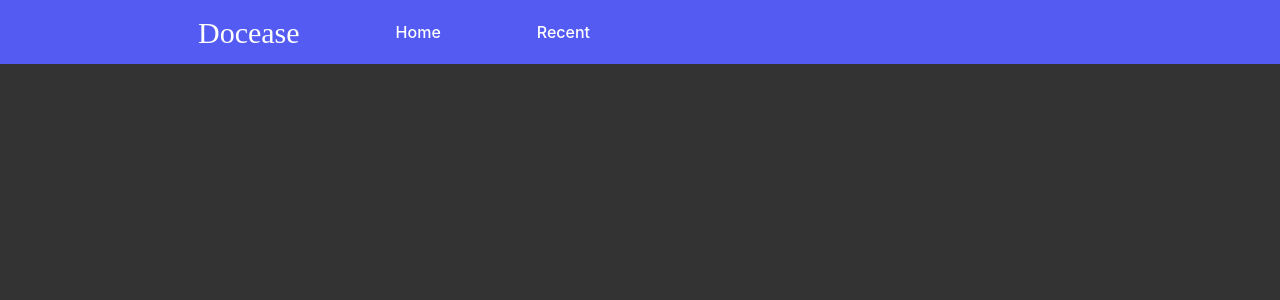
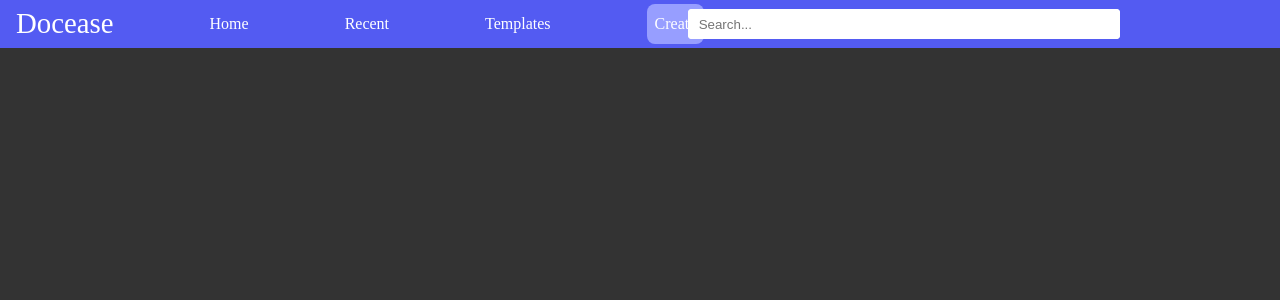
Before and after one commit to DavichoX/docease-client, a React (Vite) app: page / in a window 1280 px wide. Shown: the top 300 px of the page. Built offline with nearby package versions, Linux system fonts and the light colour scheme.

Commit message:
advancing the navbar

```diff
--- a/src/App.css
+++ b/src/App.css
@@ -5,13 +5,9 @@
 }
 
 #root {
-  width: 100vw;
-  height: 100vh;
+  min-width: 100%;
+  min-height: 100vh;
   text-align: center;
   margin: 0 auto;
+  padding: 0;
 }
-
-body{
-  background-color: #333;
-  height: 100%;
-}
--- a/src/index.css
+++ b/src/index.css
@@ -11,7 +11,7 @@
   text-rendering: optimizeLegibility;
   -webkit-font-smoothing: antialiased;
   -moz-osx-font-smoothing: grayscale;
-  -good-color: #646cff
+  --good-color: #646cff
 }
 
 a {
@@ -25,10 +25,14 @@ a:hover {
 
 body {
   margin: 0;
+  min-height: 100vh;
   display: flex;
-  min-width: 100vh;
-  min-height: 100vh;
-  overflow: scroll;
+  width: 100%;
+  overflow-x: hidden;
+  background-attachment: fixed;
+  background-color: #333;
+  font-family:"Cascadia Code", cursive;
+
 }
 
 h1 {
--- a/src/modules/core/components/HomeWPNav.jsx
+++ b/src/modules/core/components/HomeWPNav.jsx
@@ -33,7 +33,7 @@ function HomeWPNav() {
                         <div className="nav-items">
                             <Item
                                 clase1={"listitem home-button-wrapper"}
-                                clase2={"home-button-container"}
+                                clase2={"home-button-container item-container"}
                                 clase3={"home-button"}
                                 clase4={"presentation"}
                                 presentation={"Home"}
@@ -41,16 +41,40 @@ function HomeWPNav() {
                             />
                             <Item
                                 clase1={"listitem recent-button-wrapper"}
-                                clase2={"recent-button-container"}
+                                clase2={"recent-button-container item-container"}
                                 clase3={"recent-button"}
                                 clase4={"presentation"}
                                 presentation={"Recent"}
                                 link={"recent"}
                             />
+                            <Item
+                                clase1={"listitem templates-button-wrapper"}
+                                clase2={"templates-button-container item-container"}
+                                clase3={"templates-button"}
+                                clase4={"presentation"}
+                                presentation={"Templates"}
+                                link={"templates"}
+                            />
+                            <Item
+                                clase1={"listitem create-button-wrapper"}
+                                clase2={"create-button-container item-container"}
+                                clase3={"create-button"}
+                                clase4={"presentation"}
+                                presentation={"Create"}
+                                link={"create"}
+                            />
                         </div>
                     </div>
+
                     <div className="right-menu">
-
+                        <div className="search-bar-wrapper">
+                            <div className="search-bar-container">
+                                <div className="search-bar">
+                                    <span></span>
+                                    <input type="text" placeholder="Search..." />
+                                </div>
+                            </div>
+                        </div>
                     </div>
                 </nav>
             </header>
--- a/src/modules/core/components/NavStyles.css
+++ b/src/modules/core/components/NavStyles.css
@@ -1,41 +1,30 @@
+@import url("./left-menu.css");
+@import url("./right-menu.css");
+
 header{
-    display: flex;
-    flex-direction: row;
+    width:100%;
+    display:flex;
+    min-height: 48px;
     background-color: #535bf2;
-    height: 8%;
 }
 
 nav{
     width: 100%;
     display: flex;
     flex-direction: row;
-    justify-content: space-around;
+    justify-content: space-between;
+    padding: 0 1rem;
 }
 
-.left-menu{
-    display: flex;
+
+@media (max-width: 768px){
+    nav{
+        flex-direction: column;
+    }
+    .nav-items{
+        margin: 0;
+    }
+    .listitem{
+        margin: 0.5rem 0;
+    }
 }
-
-.navigation-home-logo{
-    display: flex;
-    flex-direction: row;
-    align-items: center;
-    justify-content: center;
-    font-size: 30px;
-    font-family: Symbol;
-    font-weight: bolder;
-}
-
-.nav-items{
-    display: flex;
-    flex-direction: row;
-    justify-content: space-around;
-    align-items: center;
-    width: 100%;
-    height: 100%;
-    margin: 0 3em;
-}
-
-.listitem{
-    margin: 0 3em;
-}
--- /dev/null
+++ b/src/modules/core/components/left-menu.css
@@ -0,0 +1,44 @@
+.left-menu{
+    display: flex;
+    width: 50%;
+}
+
+.navigation-home-logo{
+    display: flex;
+    align-items: center;
+    justify-content: center;
+    font-size: clamp(1.2rem, 3vw, 1.8rem);
+    font-family:"Cascadia Code", cursive;
+    font-weight: bolder;
+}
+
+.nav-items{
+    display: flex;
+    flex-direction: row;
+    align-items: center;
+    width: 100%;
+    height: 100%;
+    margin: 0 3em;
+}
+
+.listitem{
+    display: flex;
+    margin: 0 3em;
+    height: 100%;
+    width: 100%;
+    align-items: center;
+}
+
+.item-container{
+    display: flex;
+    width: 100%;
+    height: 100%;
+    align-items: center;
+    justify-content: center;
+}
+
+.create-button{
+    background-color: #979eff;
+    padding: 0.5rem;
+    border-radius: 0.5rem;
+}
--- /dev/null
+++ b/src/modules/core/components/right-menu.css
@@ -0,0 +1,35 @@
+.search-bar-wrapper{
+    display: flex;
+    width: 30rem;
+    align-items: center;
+    justify-content: end;
+}
+
+.search-bar-container{
+    display: flex;
+    width: 90%;
+    height: 90%;
+    justify-content: center;
+    align-items: center;
+}
+
+.search-bar{
+    display: flex;
+    width: 100%;
+    background-color: #fff;
+    height: 70%;
+    border-radius: 4px;
+}
+
+.search-bar input{
+    width: 100%;
+    border: none;
+    outline: none;
+    padding: 0.8em;
+    border-radius: 4px;
+}
+
+.right-menu{
+    display: flex;
+    width: 50%;
+}
```
